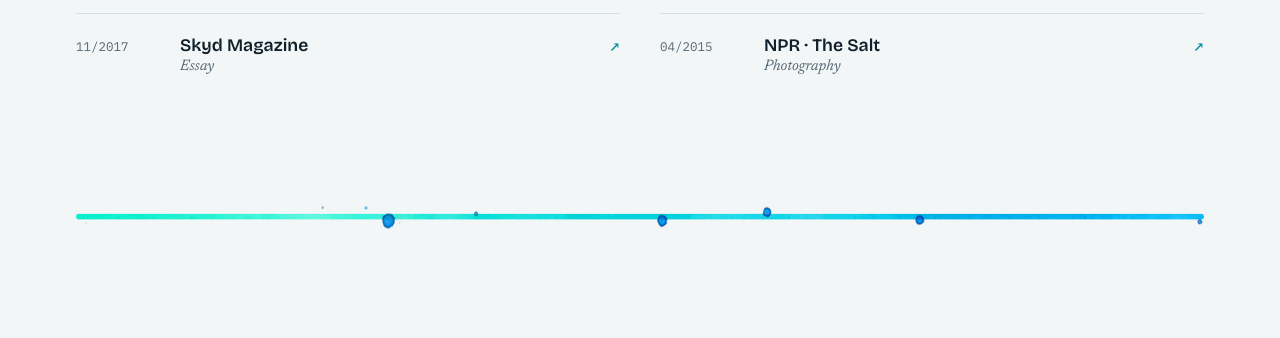
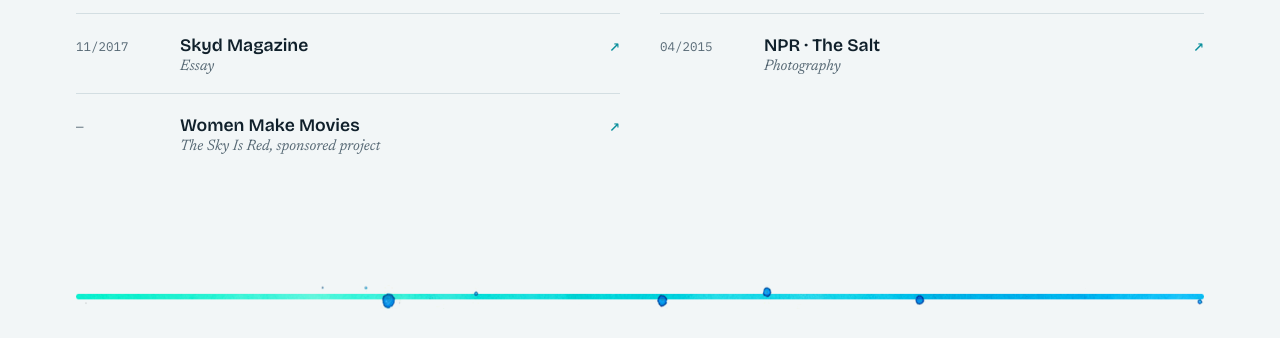
Before and after one commit to liliwgu/liligu-site, a plain HTML site: page index.html in a window 1280 px wide. Shown: the part 7026-7364 px from the top of the page. Drawn offline with nearby package versions, Linux system fonts and the light colour scheme.

Commit message:
Restore Women Make Movies press link
Co-Authored-By: Claude Opus 5.5 <noreply@anthropic.com>
Claude-Session: https://claude.ai/code/session_01VntyYW2E3WBJFWJNMhAf7W

```diff
--- a/index.html
+++ b/index.html
@@ -336,6 +336,7 @@ footer .wrap{display:flex;justify-content:space-between;gap:1rem;flex-wrap:wrap}
         <li><a href="https://www.iheart.com/podcast/256-the-upline-cut-43048183/episode/the-upline-cut-episode-10-guests-48013724/" target="_blank" rel="noopener"><span class="d">11/2017</span><span class="o">The Upline Cut<span class="k">Interview</span></span><span class="arr" aria-hidden="true">↗</span></a></li>
         <li><a href="https://skydmagazine.com/2017/11/moments-movement-momentum/" target="_blank" rel="noopener"><span class="d">11/2017</span><span class="o">Skyd Magazine<span class="k">Essay</span></span><span class="arr" aria-hidden="true">↗</span></a></li>
         <li><a href="https://www.npr.org/sections/thesalt/2015/04/06/396673905/does-your-food-have-a-bad-case-of-the-blahs-put-an-egg-on-it" target="_blank" rel="noopener"><span class="d">04/2015</span><span class="o">NPR · The Salt<span class="k">Photography</span></span><span class="arr" aria-hidden="true">↗</span></a></li>
+        <li><a href="https://www.wmm.com/sponsored-project/the-sky-is-red/" target="_blank" rel="noopener"><span class="d">—</span><span class="o">Women Make Movies<span class="k">The Sky Is Red, sponsored project</span></span><span class="arr" aria-hidden="true">↗</span></a></li>
       </ul>
     </div>
   </section>
```
